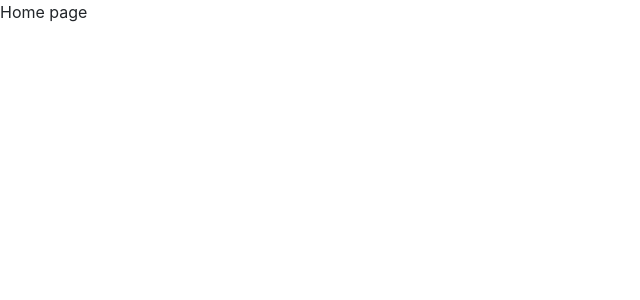
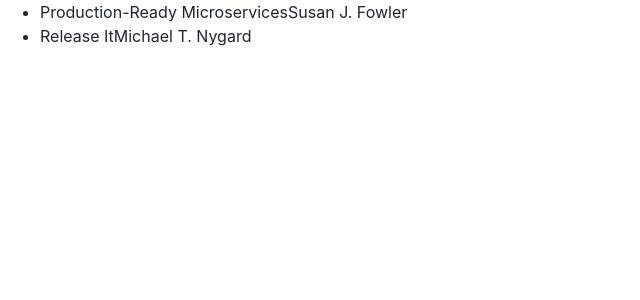
Before and after one commit to rusweek/react_redux, a React (Create React App) app: page / in a window 1280 px wide. Shown: the top 300 px of the page, without its empty margins (0-640 px from the left). Built offline with nearby package versions, Linux system fonts and the light colour scheme.

Commit message:
подключена страница homePage к redux store

```diff
--- /dev/null
+++ b/src/components/book-list-item/book-list-item.js
@@ -0,0 +1,15 @@
+import React, {Fragment} from 'react';
+import './book-list-item.css';
+
+const BookListItem = ({book}) => {
+    const {title, author} = book;
+
+    return (
+        <Fragment>
+            <span>{title}</span>
+            <span>{author}</span>
+        </Fragment>
+    );
+};
+
+export default BookListItem
--- /dev/null
+++ b/src/components/book-list-item/index.js
@@ -0,0 +1,3 @@
+import BookListItem from "./book-list-item";
+
+export default BookListItem;
--- /dev/null
+++ b/src/components/book-list/book-list.js
@@ -0,0 +1,33 @@
+import React, {Component} from 'react';
+import BookListItem from "../book-list-item";
+import { connect} from 'react-redux'
+
+import './book-list.css';
+
+class BookList extends Component{
+    render() {
+        const { books} = this.props;
+
+        return(
+            <ul>
+                {
+                    books.map((book) => {
+                        return(
+                            <li key={book.id}>
+                                <BookListItem book={book}/>
+                            </li>
+                        )
+                    })
+                }
+            </ul>
+        )
+    }
+}
+
+const mapStateToProps = (state) => {
+    return {
+        books: state.books
+    }
+};
+
+export default connect(mapStateToProps)(BookList);
--- /dev/null
+++ b/src/components/book-list/index.js
@@ -0,0 +1,3 @@
+import BookList from "./book-list";
+
+export default BookList;
--- a/src/components/pages/home-page.js
+++ b/src/components/pages/home-page.js
@@ -1,7 +1,11 @@
 import React from 'react';
+import BookList from "../book-list";
 
 const HomePage = () =>{
-    return <div>Home page</div>
+
+    return (
+        <BookList />
+    )
 };
 
 export default HomePage;
--- a/src/redusers/index.js
+++ b/src/redusers/index.js
@@ -1,5 +1,16 @@
 const initialState = {
-    books: [],
+    books: [
+        {
+            id: 1,
+            title: 'Production-Ready Microservices',
+            author: 'Susan J. Fowler'
+        },
+        {
+            id: 2,
+            title: 'Release It',
+            author: 'Michael T. Nygard',
+        }
+    ],
 };
 const reducer = (state = initialState, action) => {
 
```
Also changed, not shown: src/components/book-list-item/book-list-item.css (added), src/components/book-list/book-list.css (added).
